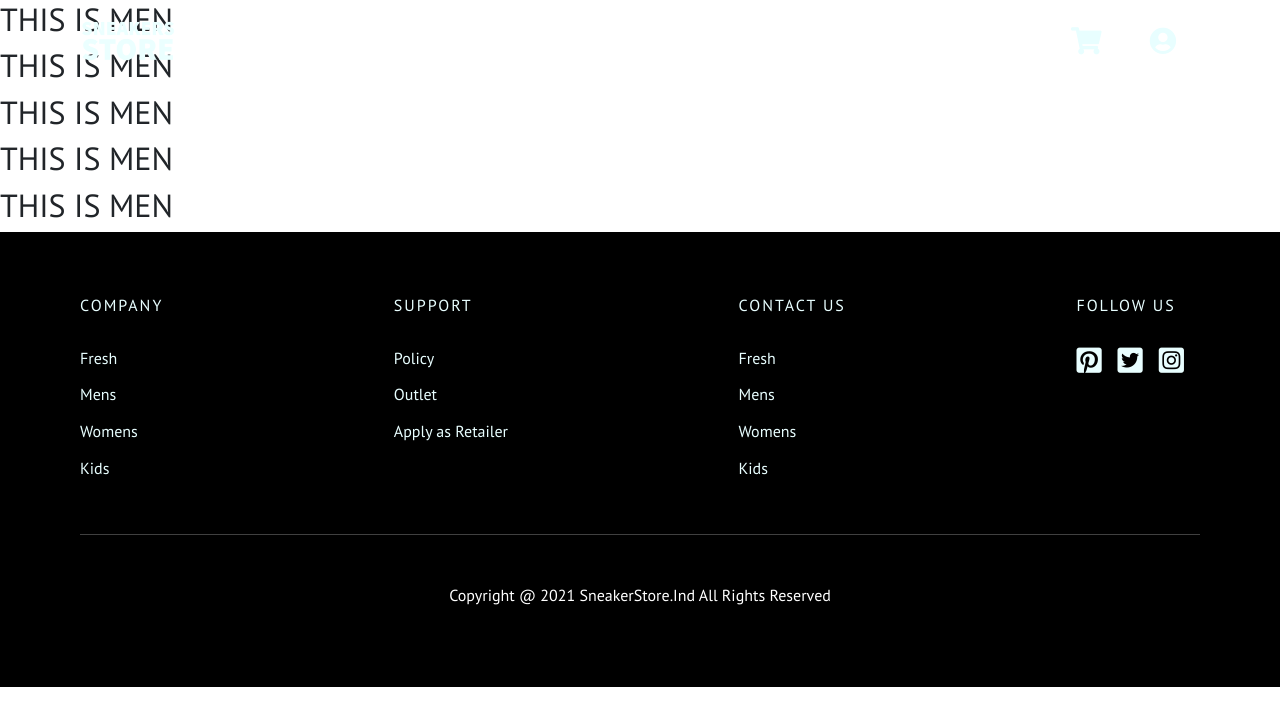
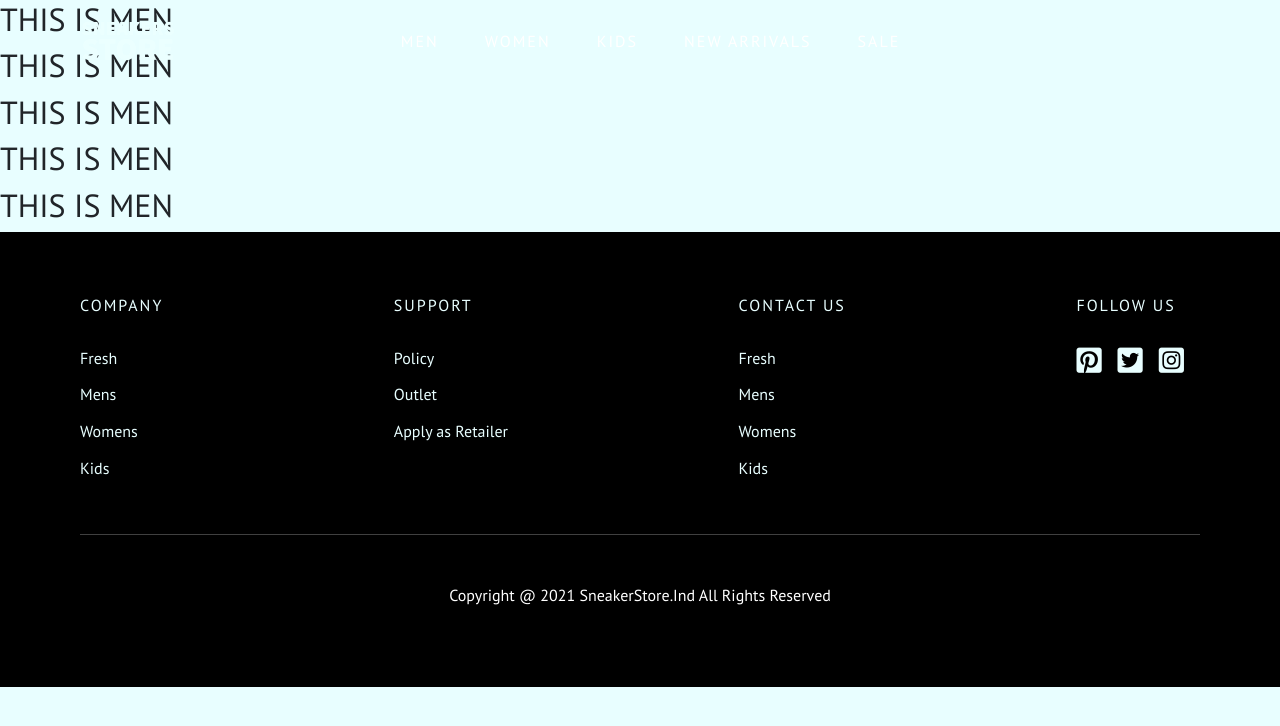
Before and after one commit to Aditya854/SneakerStore, a React (Create React App) app: page /Men in a window 1280 px wide. Shown: the top 726 px of the page. Built offline with nearby package versions, Linux system fonts and the light colour scheme; data requests are answered from the project's data file.

Commit message:
random push

```diff
--- a/src/index.css
+++ b/src/index.css
@@ -1,7 +1,7 @@
 :root {
   --text-light: #e8feff;
   --text-dark: #000;
-  --bg-light: white;
+  --bg-light: #e8feff;
   --bg-dark: #000;
 }
 * {
@@ -49,7 +49,7 @@ a:hover {
 }
 
 .navbar.active {
-  background-color: white;
+  background-color: var(--bg-light);
 }
 
 .logo {
```
